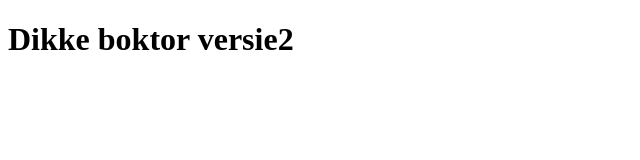
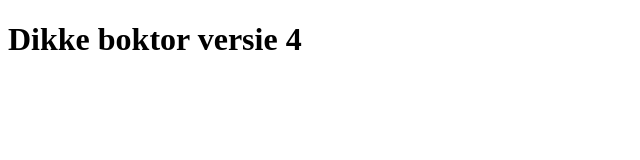
Before and after one commit to Tim567/DG2, a plain HTML site: page index.html in a window 1280 px wide. Shown: the full height of the page, 0-640 px from the left. Drawn offline with Linux system fonts and the light colour scheme.

Commit message:
Verandering toegepast

```diff
--- a/index.html
+++ b/index.html
@@ -5,6 +5,6 @@
     <title>MOI</title>
   </head>
   <body>
-    <h1>Dikke boktor versie2</h1>
+    <h1>Dikke boktor versie 4</h1>
   </body>
 </html>
```
